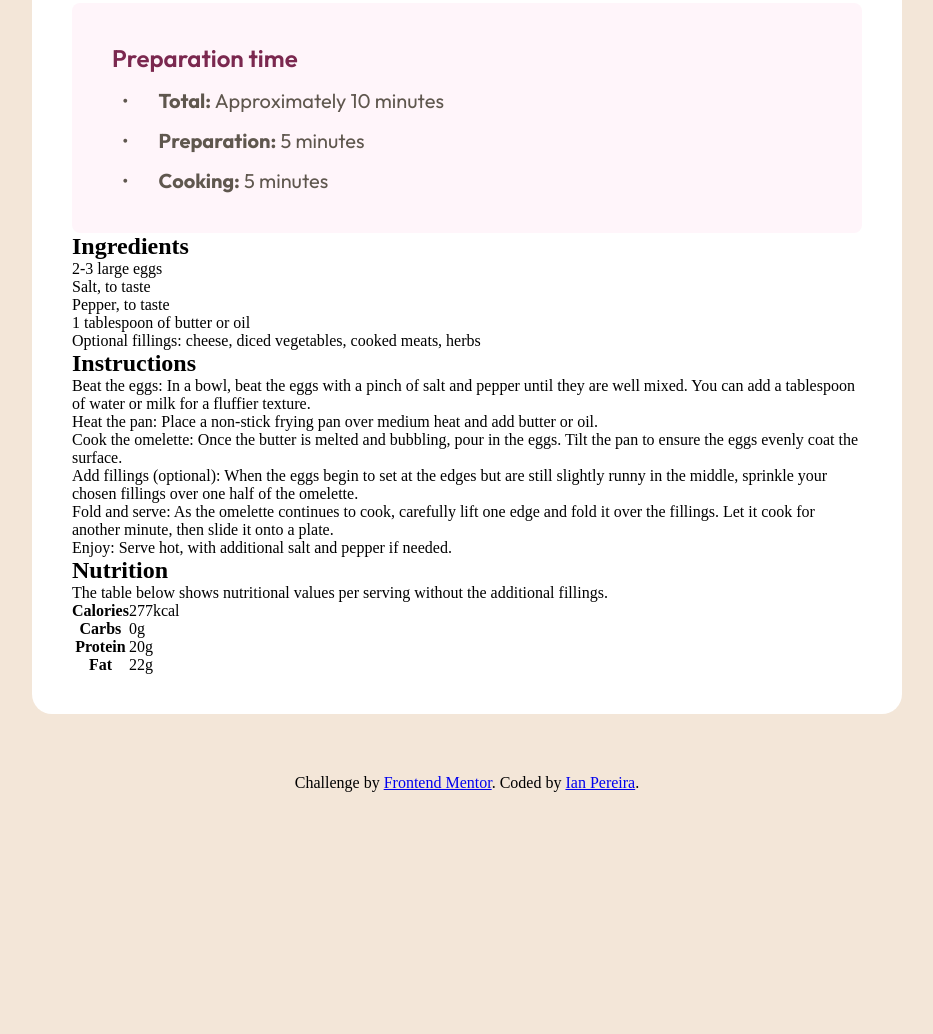
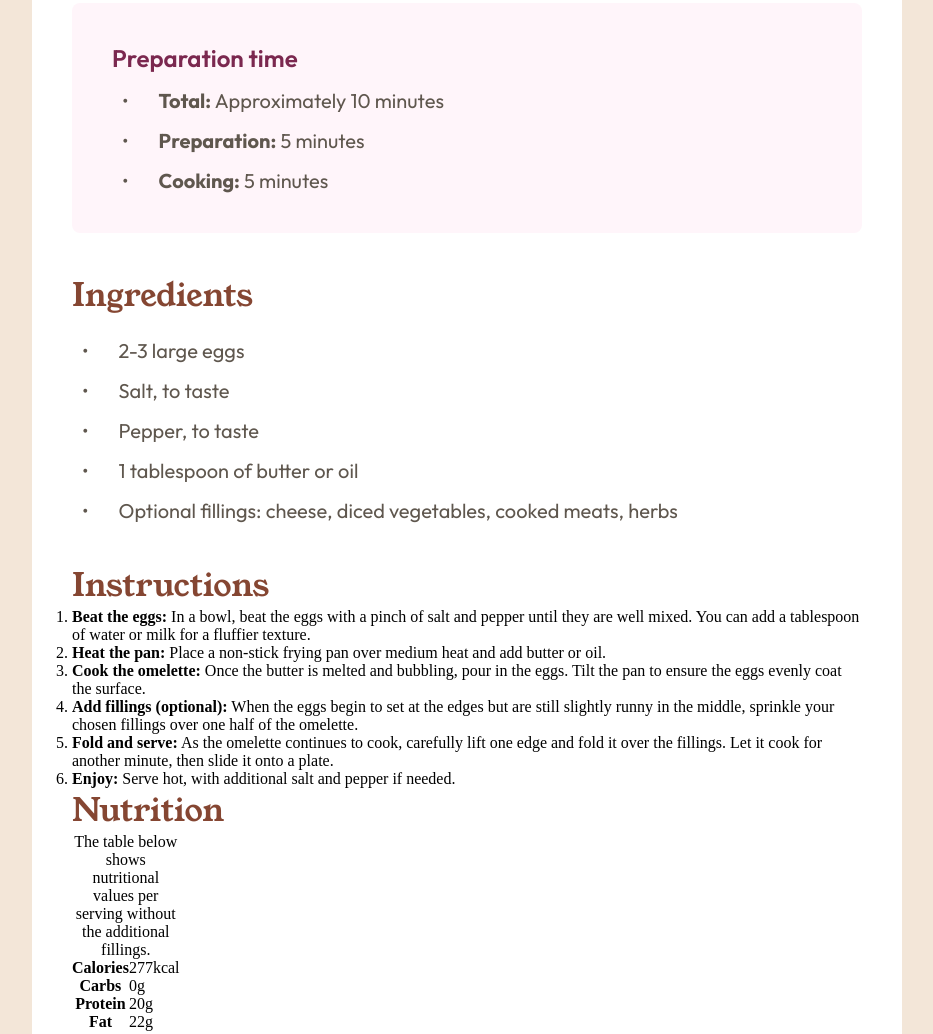
Before and after one commit to ian1bit/recipe-page-main, a plain HTML site: page index.html in a window 1280 px wide. Shown: the part 700-1734 px from the top of the page, without its empty margins (173-1106 px from the left). Before the commit the page ends 1492 px from the top, so only its background shows below. Drawn offline with Linux system fonts and the light colour scheme.

Commit message:
feat: sessao de ingredientes estilizada

```diff
--- a/css/style.css
+++ b/css/style.css
@@ -8,7 +8,7 @@
     box-sizing: border-box;
 }
 
-ul, li {
+ul > li {
     list-style: none;
 }
 
@@ -58,6 +58,13 @@ body {
     background: var(--white);
 }
 
+.title-of-section {
+    font-family: var(--young-serif);
+    font-weight: 400;
+    font-size: 2rem;
+    color: var(--nutmeg);
+}
+
 /* sessão principal */
 
 .receita-info img {
@@ -66,7 +73,7 @@ body {
 
 .titulo-da-receita {
     font-family: var(--young-serif);
-    font-weight: 400;
+    font-weight: 600;
     font-size: 3rem;
     margin: 40px 0;
     color: var(--dark-charcoal);
@@ -109,3 +116,29 @@ body {
 .tempo-de-preparacao-info ul li:not(:last-child) {
     margin-bottom: 15px;
 }
+
+/* sessão ingredientes */
+
+.ingredientes {
+    margin: 40px 0;
+}
+
+.ingredientes h2 {
+    margin-bottom: 20px;
+}
+
+.ingredientes ul li {
+    font-family: var(--outfit);
+    font-weight: 400;
+    font-size: 1.25rem;
+    color: var(--wenge-brown);
+}
+
+.ingredientes ul li::before {
+    content: '•';
+    margin: 0 30px 0 10px;
+}
+
+.ingredientes ul li:not(:last-child) {
+    margin-bottom: 15px;
+}
--- a/index.html
+++ b/index.html
@@ -30,7 +30,7 @@
     </section>
 
     <section class="ingredientes">
-      <h2>Ingredients</h2>
+      <h2 class="title-of-section">Ingredients</h2>
       <ul>
         <li>2-3 large eggs</li>
         <li>Salt, to taste</li>
@@ -40,22 +40,27 @@
       </ul>
     </section>
 
+    <div class="line"></div>
+
     <section class="intrucoes">
-      <h2>Instructions</h2>
+      <h2 class="title-of-section">Instructions</h2>
       <ol>
-        <li>Beat the eggs: In a bowl, beat the eggs with a pinch of salt and pepper until they are well mixed. You can add a tablespoon of water or milk for a fluffier texture.</li>
-        <li>Heat the pan: Place a non-stick frying pan over medium heat and add butter or oil.</li>
-        <li>Cook the omelette: Once the butter is melted and bubbling, pour in the eggs. Tilt the pan to ensure the eggs evenly coat the surface.</li>
-        <li>Add fillings (optional): When the eggs begin to set at the edges but are still slightly runny in the middle, sprinkle your chosen fillings over one half of the omelette.</li>
-        <li>Fold and serve: As the omelette continues to cook, carefully lift one edge and fold it over the fillings. Let it cook for another minute, then slide it onto a plate.</li>
-        <li>Enjoy: Serve hot, with additional salt and pepper if needed.</li>
+        <li><b>Beat the eggs:</b> In a bowl, beat the eggs with a pinch of salt and pepper until they are well mixed. You can add a tablespoon of water or milk for a fluffier texture.</li>
+        <li><b>Heat the pan:</b> Place a non-stick frying pan over medium heat and add butter or oil.</li>
+        <li><b>Cook the omelette:</b> Once the butter is melted and bubbling, pour in the eggs. Tilt the pan to ensure the eggs evenly coat the surface.</li>
+        <li><b>Add fillings (optional):</b> When the eggs begin to set at the edges but are still slightly runny in the middle, sprinkle your chosen fillings over one half of the omelette.</li>
+        <li><b>Fold and serve:</b> As the omelette continues to cook, carefully lift one edge and fold it over the fillings. Let it cook for another minute, then slide it onto a plate.</li>
+        <li><b>Enjoy:</b> Serve hot, with additional salt and pepper if needed.</li>
       </ol>
     </section>
 
     <section class="nutricao">
-      <h2>Nutrition</h2>
-      <p>The table below shows nutritional values per serving without the additional fillings.</p>
+      <h2 class="title-of-section">Nutrition</h2>
+      <!-- <p>The table below shows nutritional values per serving without the additional fillings.</p> -->
       <table>
+        <caption>
+          The table below shows nutritional values per serving without the additional fillings.
+        </caption>
         <tr>
           <th scpoe="row">Calories</th>
           <td>277kcal</td>
```
